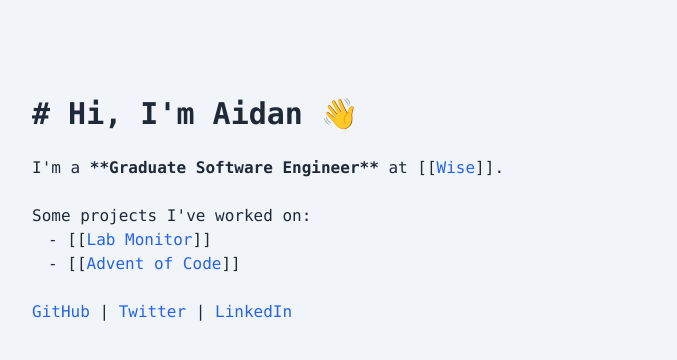
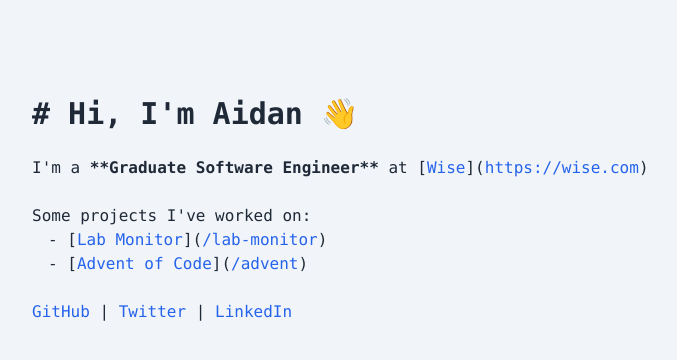
Before and after one commit to aidandagnall/md, a React (Create React App) app: page /#/ in a window 1280 px wide. Shown: the top 360 px of the page, without its empty margins (288-965 px from the left). Built offline with nearby package versions, Linux system fonts and the light colour scheme.

Commit message:
Update link formatting and change subheading

```diff
--- /dev/null
+++ b/src/components/Link.jsx
@@ -0,0 +1,13 @@
+import React from "react";
+import { Link } from "react-router-dom";
+
+function LinkComponent(props) {
+    return (
+        <span className="whitespace-nowrap">
+            [<Link className="text-blue-600 dark:text-blue-400" to={props.to}>{props.name}
+            </Link>](<Link className="text-blue-600 dark:text-blue-400" to={props.to} >{props.to}</Link>)
+        </span>
+    )
+}
+
+export default LinkComponent;
--- a/src/components/Title.jsx
+++ b/src/components/Title.jsx
@@ -1,4 +1,4 @@
-import TypedHeader from './Typed'
+import { TypedHeader } from './Typed'
 function Header(props) {
     return (
         <pre>
--- a/src/components/Typed.jsx
+++ b/src/components/Typed.jsx
@@ -12,6 +12,47 @@
     typeSpeed: 50,
     backSpeed: 50,
     startDelay: 400,
+    smartBackspace: true,
+    onStringTyped: function(arrayPos, self) {
+      if (arrayPos === 1) {
+        self.backSpeed = 0;
+        self.backDelay = 0;
+        self.typeSpeed = 0;
+      }
+    },
+    onComplete: function(self) { self.cursor.remove() },
+
+    };
+    // this.el refers to the <span> in the render() method
+    this.typed = new Typed(this.el, options);
+  }
+
+  componentWillUnmount() {
+  	// Make sure to destroy Typed instance on unmounting
+    // to prevent memory leaks
+    this.typed.destroy();
+  }
+
+  render() {
+    return (
+          <span
+            style={{ whiteSpace: 'pre' }}
+            ref={(el) => { this.el = el; }}
+          />
+    );
+  }
+}
+
+class TypedBody extends React.Component {
+  componentDidMount() {
+  	// If you want to pass more options as props, simply add
+    // your desired props to this destructuring assignment.
+    // const { text } = this.props;
+    // You can pass other options here, such as typing speed, back speed, etc.
+    const options = {
+    	strings: this.props.strings,
+    typeSpeed: 10,
+    startDelay: 200,
     smartBackspace: true,
     onComplete: function(self) { self.cursor.remove() },
 
@@ -36,4 +77,4 @@
   }
 }
 
-export default TypedHeader;
+export { TypedHeader, TypedBody };
--- a/src/routes/Home.jsx
+++ b/src/routes/Home.jsx
@@ -1,5 +1,5 @@
-import { Link } from "react-router-dom";
 import Header from "../components/Title";
+import LinkComponent from "../components/Link";
 import 'animate.css'
 
 function Home() {
@@ -15,7 +15,7 @@
 
           <br/>
           <p className='text-left'>
-            I'm a <span className='font-bold'>**Graduate Software Engineer**</span> at [[<a href="https://wise.com" className="text-blue-600 dark:text-blue-400">Wise</a>]].
+            I'm a <span className='font-bold'>**Graduate Software Engineer**</span> at <LinkComponent to="https://wise.com" name="Wise"/>
           </p>
 
           <br/>
@@ -24,10 +24,10 @@
             Some projects I've worked on:
           </p>
           <p className='text-left ml-4'>
-            - [[<Link to="/lab-monitor" className="text-blue-600 dark:text-blue-400">Lab Monitor</Link>]]
+            - <LinkComponent to="/lab-monitor" name="Lab Monitor" />
           </p>
           <p className='text-left ml-4'>
-            - [[<Link to="/advent" className="text-blue-600 dark:text-blue-400">Advent of Code</Link>]]
+            - <LinkComponent to="/advent" name="Advent of Code" />
           </p>
 
           <br/>
```
